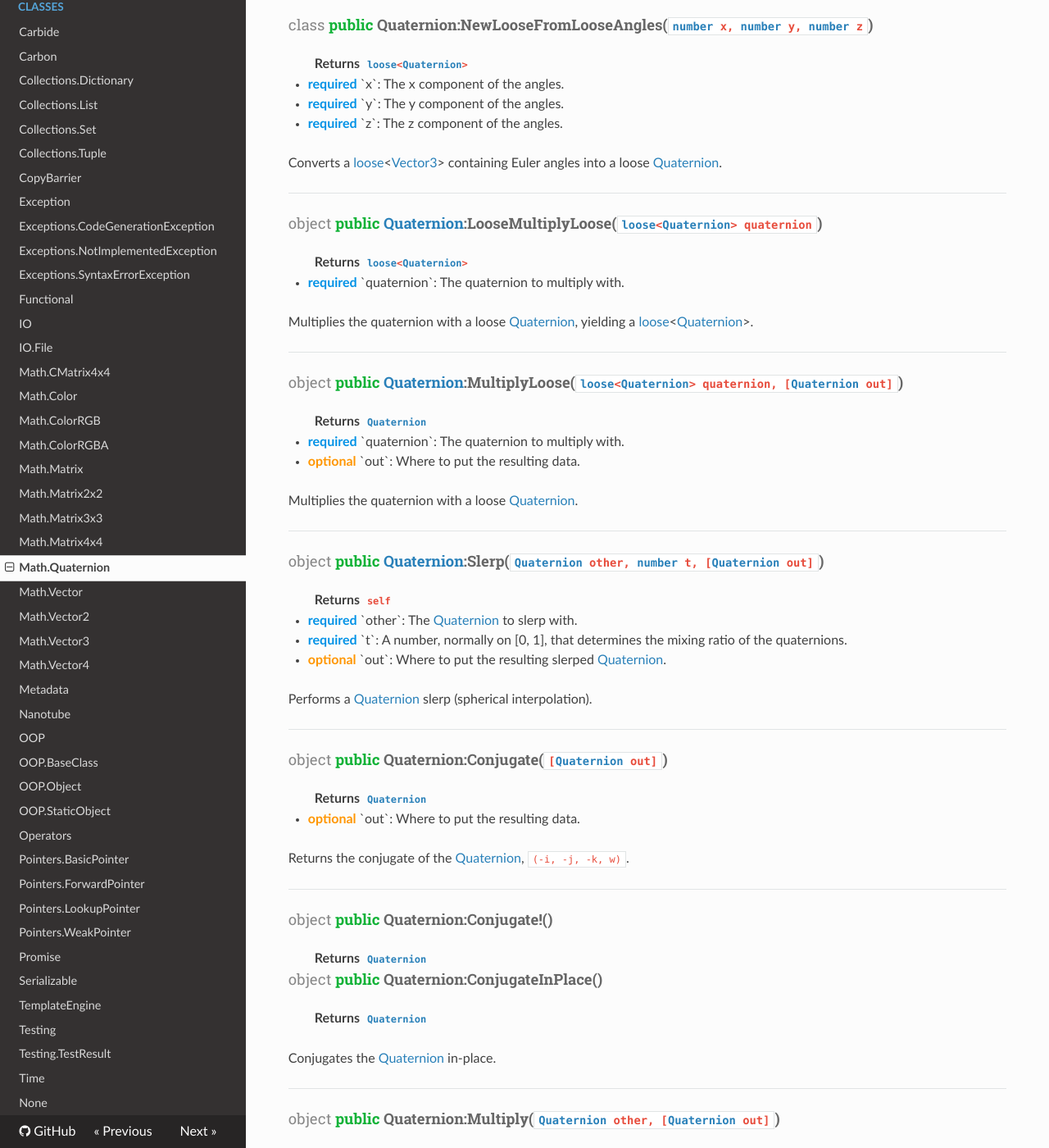
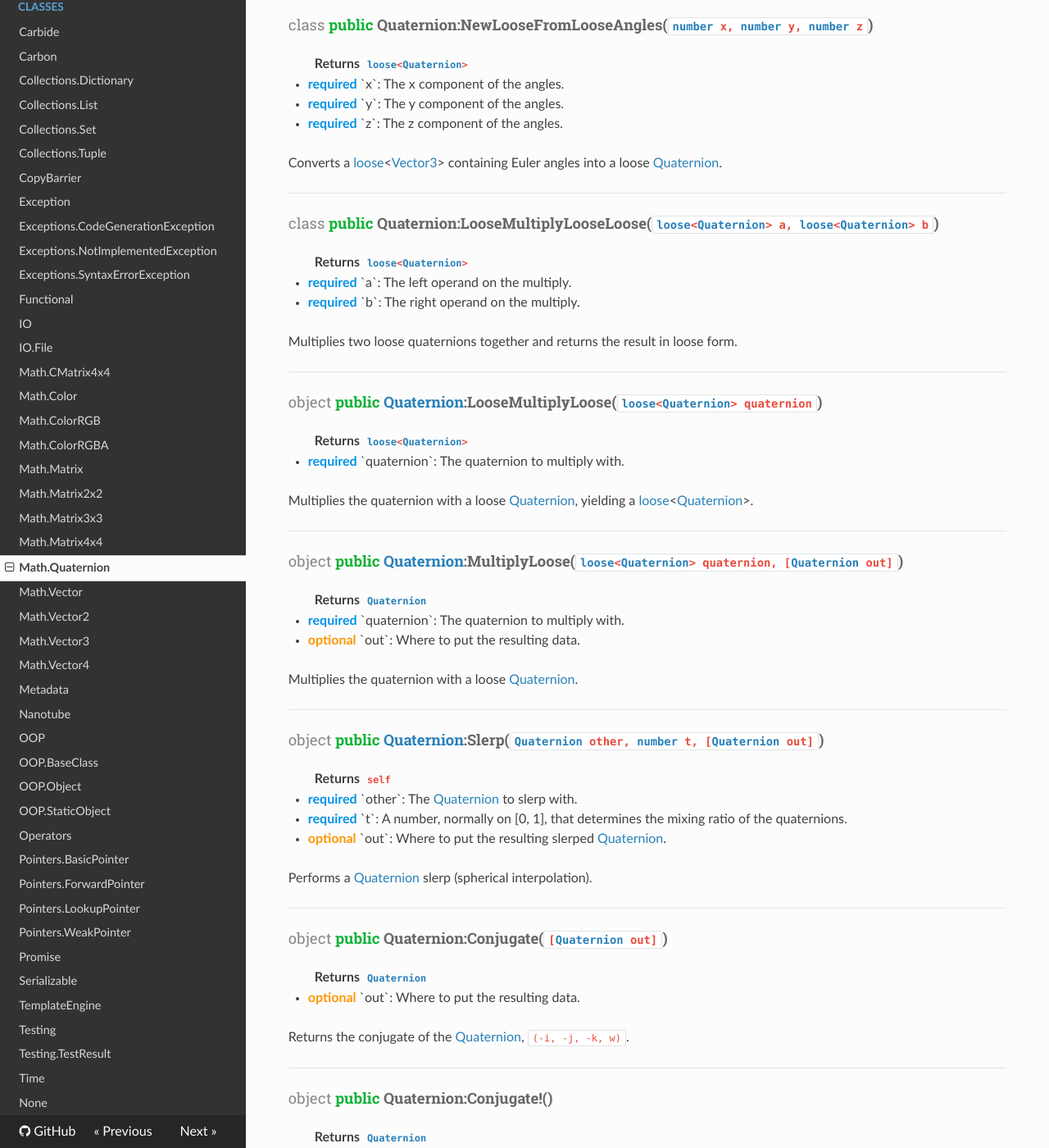
Before and after one commit to lua-carbon/carbon, an MkDocs documentation site: the page built from docs/Classes/Math.Quaternion.md, in a window 1280 px wide and 1400 px high, scrolled down 1106 px. Shown: the whole window at 82% size. Built offline with MkDocs 1.6.1, drawn with Linux system fonts in a browser that asks for light colours; nearby versions of some CDN libraries; old or Windows-style settings are respelled for this version of MkDocs; some of the changed text lies outside the part shown.

Commit message:
New zero-allocation quaternion methods!

```diff
--- a/docs/Classes/Math.Quaternion.md
+++ b/docs/Classes/Math.Quaternion.md
@@ -48,6 +48,15 @@
 
 Converts a <a href="Types#loose">loose</a>&lt;<a href="Classes/Math.Vector3">Vector3</a>&gt; containing Euler angles into a loose <a href="Classes/Math.Quaternion">Quaternion</a>.
 <hr/>
+<h4 class="method-name"><span class="doc-scope doc-class">class</span> <span class="doc-visibility doc-public">public</span> Quaternion:LooseMultiplyLooseLoose(<code><a href="Types#loose">loose</a>&lt;<a href="Classes/Math.Quaternion">Quaternion</a>&gt; a, <a href="Types#loose">loose</a>&lt;<a href="Classes/Math.Quaternion">Quaternion</a>&gt; b</code>)</h4>
+<p class="method-returns bold">Returns <code><a href="Types#loose">loose</a>&lt;<a href="Classes/Math.Quaternion">Quaternion</a>&gt;</code></p>
+<ul class="doc-arg-list">
+<li><span class="doc-arg-level doc-required">required</span>  `a`: The left operand on the multiply.</li>
+<li><span class="doc-arg-level doc-required">required</span>  `b`: The right operand on the multiply.</li>
+</ul>
+
+Multiplies two loose quaternions together and returns the result in loose form.
+<hr/>
 <h4 class="method-name"><span class="doc-scope doc-object">object</span> <span class="doc-visibility doc-public">public</span> <a href="Classes/Math.Quaternion">Quaternion</a>:LooseMultiplyLoose(<code><a href="Types#loose">loose</a>&lt;<a href="Classes/Math.Quaternion">Quaternion</a>&gt; quaternion</code>)</h4>
 <p class="method-returns bold">Returns <code><a href="Types#loose">loose</a>&lt;<a href="Classes/Math.Quaternion">Quaternion</a>&gt;</code></p>
 <ul class="doc-arg-list">
@@ -92,6 +101,14 @@
 
 Conjugates the <a href="Classes/Math.Quaternion">Quaternion</a> in-place.
 <hr/>
+<h4 class="method-name"><span class="doc-scope doc-object">object</span> <span class="doc-visibility doc-public">public</span> Quaternion:LooseConjugate()</h4>
+<p class="method-returns bold">Returns <code><a href="Types#loose">loose</a>&lt;<a href="Classes/Math.Quaternion">Quaternion</a>&gt;</code></p>
+<ul class="doc-arg-list">
+
+</ul>
+
+Returns the conjugate of the quaternion in loose form.
+<hr/>
 <h4 class="method-name"><span class="doc-scope doc-object">object</span> <span class="doc-visibility doc-public">public</span> Quaternion:Multiply(<code><a href="Classes/Math.Quaternion">Quaternion</a> other, [<a href="Classes/Math.Quaternion">Quaternion</a> out]</code>)</h4>
 <p class="method-returns bold">Returns <code><a href="Classes/Math.Quaternion">Quaternion</a></code></p>
 <ul class="doc-arg-list">
@@ -120,10 +137,11 @@
 
 Performs a <a href="Classes/Math.Quaternion">Quaternion</a> slerp (spherical interpolation) in place.
 <hr/>
-<h4 class="method-name"><span class="doc-scope doc-object">object</span> <span class="doc-visibility doc-public">public</span> Quaternion:TransformVector(<code><a href="Classes/Math.Vector3">Vector3</a> vec</code>)</h4>
+<h4 class="method-name"><span class="doc-scope doc-object">object</span> <span class="doc-visibility doc-public">public</span> Quaternion:TransformVector(<code><a href="Classes/Math.Vector3">Vector3</a> vec, [<a href="Classes/Math.Vector3">Vector3</a> out]</code>)</h4>
 <p class="method-returns bold">Returns <code>self</code></p>
 <ul class="doc-arg-list">
 <li><span class="doc-arg-level doc-required">required</span>  `vec`: The vector to rotate.</li>
+<li><span class="doc-arg-level doc-optional">optional</span>  `out`: Where to put the resulting data.</li>
 </ul>
 
 Transforms a vector by rotating it.
```
Also changed, not shown: 1 other file.
